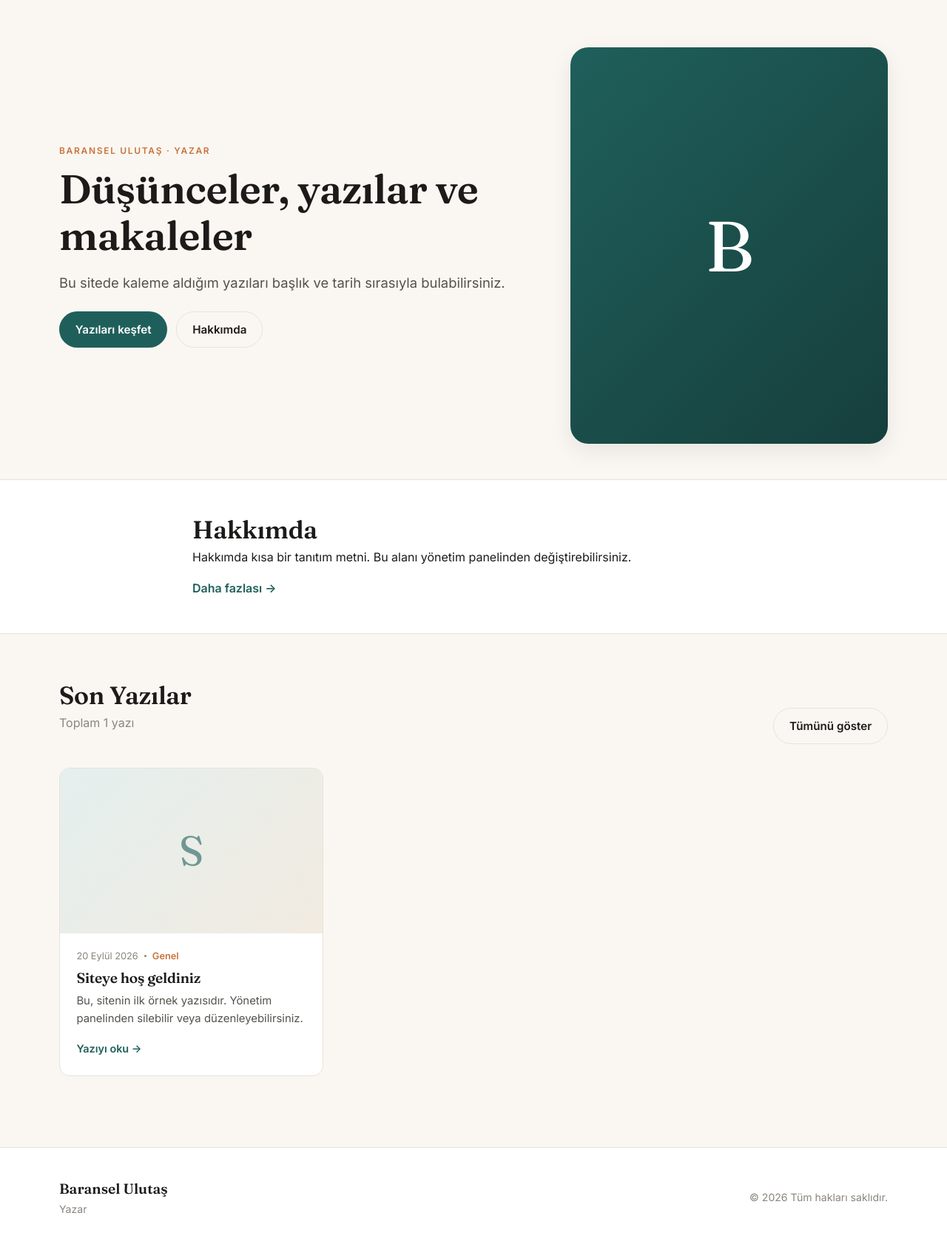
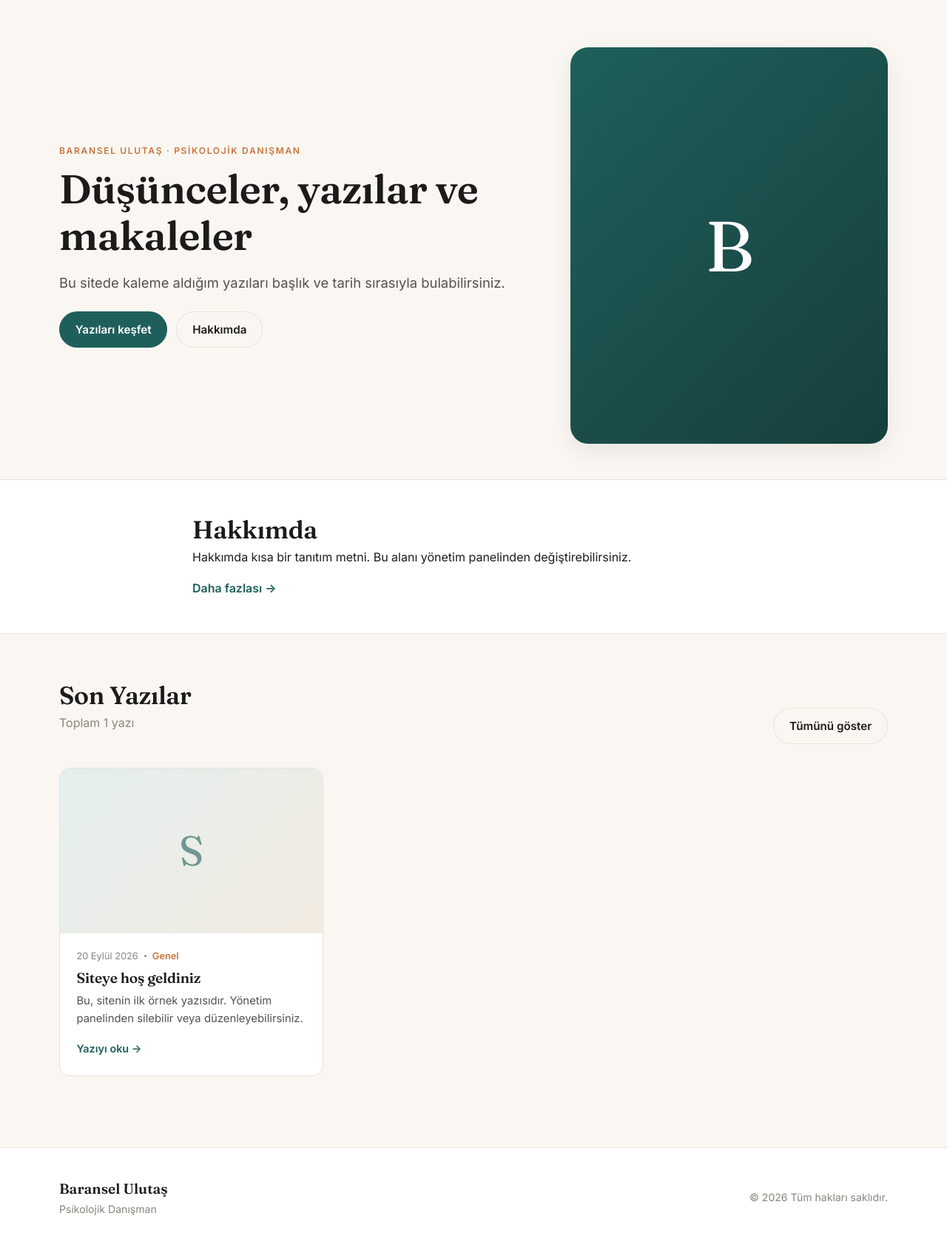
Before and after one commit to meeertysl/baranselsite, a PHP site: page / in a window 1280 px wide. Shown: the part 73-1759 px from the top of the page at 74% size. Run offline with PHP 8.4, Linux system fonts and the light colour scheme; some libraries are stand-ins or nearby versions.

Commit message:
Varsayılan unvanı Psikolojik Danışman yap
Co-Authored-By: Claude Fable 5.1 <noreply@anthropic.com>

```diff
--- a/app/bootstrap.php
+++ b/app/bootstrap.php
@@ -62,7 +62,7 @@ function seed_database(PDO $pdo): void
         'site_title' => 'Baransel Ulutaş',
         'site_tagline' => 'Yazılar, makaleler ve düşünceler',
         'owner_name' => 'Baransel Ulutaş',
-        'owner_title' => 'Yazar',
+        'owner_title' => 'Psikolojik Danışman',
         'seo_description' => 'Baransel Ulutaş\'ın kişisel web sitesi. Yazılar, makaleler ve düşünceler.',
         'hero_title' => 'Düşünceler, yazılar ve makaleler',
         'hero_text' => 'Bu sitede kaleme aldığım yazıları başlık ve tarih sırasıyla bulabilirsiniz.',
```
